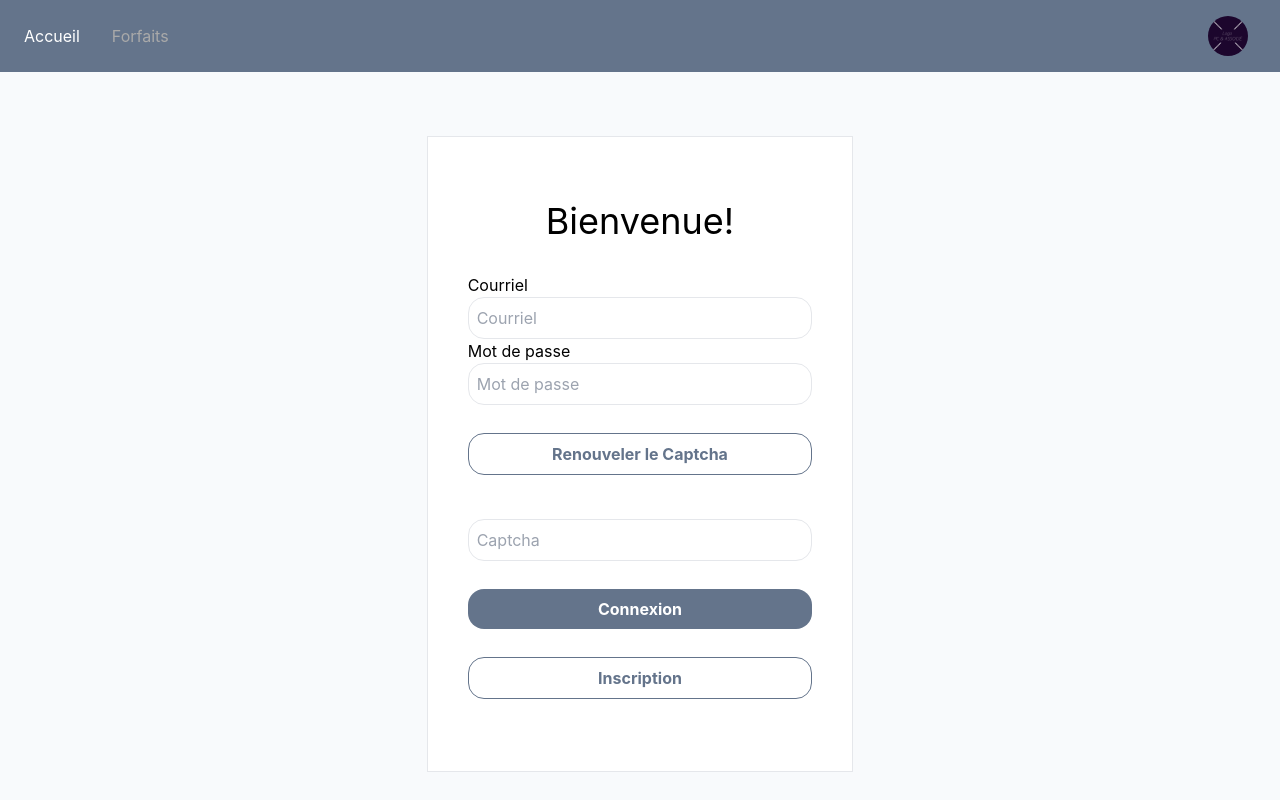
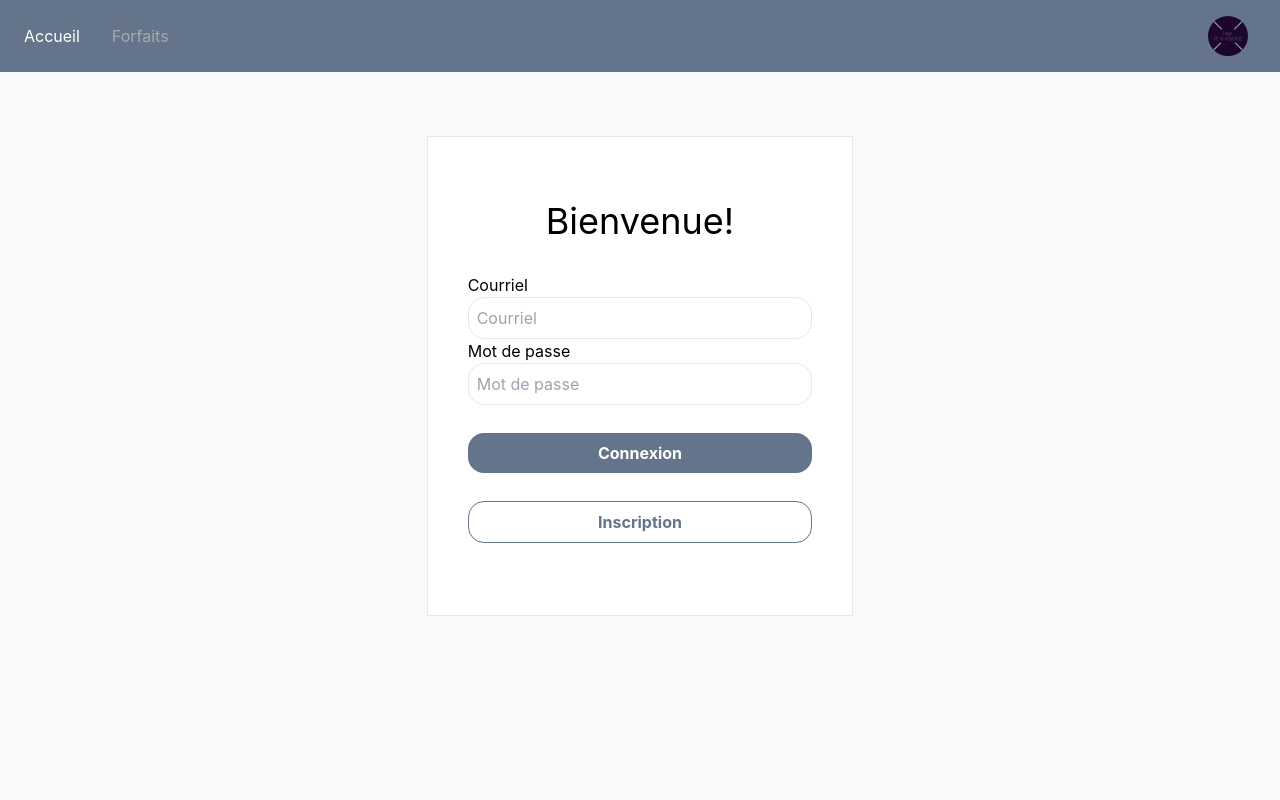
Before and after one commit to VincentDesj/H2023-PJ-FE-Web, a React (Create React App) app: page / in a window 1280 px wide. Built offline with nearby package versions, Linux system fonts and the light colour scheme; no server answers.

Commit message:
Update HomeScreen.js

```diff
--- a/src/screens/HomeScreen.js
+++ b/src/screens/HomeScreen.js
@@ -1,5 +1,5 @@
 import React from 'react';
-import { useState, useEffect } from 'react';
+import { useState } from 'react';
 import Axios from "axios";
 import { useNavigate } from "react-router-dom";
 
@@ -11,19 +11,11 @@ import { useNavigate } from "react-router-dom";
  */
 function HomeScreen(props) {
 
-    useEffect(() => {
-        getCaptcha();
-    }
-        , []);
-
     const navigate = useNavigate();
 
     const [username, setUsername] = useState("");
     const [password, setPassword] = useState("");
     const [msgErreur, setMessageErreur] = useState("");
-
-    const [imgCaptcha, setImgCaptcha] = useState();
-    const [captcha, setCaptcha] = useState();
 
     const goToProfil = () => { navigate("/profil"); }
     const goToInscription = () => { navigate("/inscription"); }
@@ -38,10 +30,6 @@ function HomeScreen(props) {
                     <input className="border rounded-2xl p-2" type="email" name="nom" onChange={(e) => { setUsername(e.target.value) }} placeholder='Courriel' required />
                     <label>Mot de passe</label>
                     <input className="border rounded-2xl p-2" type="password" name="motDePasse" onChange={(e) => { setPassword(e.target.value) }} placeholder='Mot de passe' required minLength="6" />
-
-                    <button className='bg-white border border-slate-500 hover:bg-gray-200 text-slate-500 font-bold py-2 px-4 rounded-2xl mt-7' onClick={() => { getCaptcha() }}>Renouveler le Captcha</button>
-                    <div className='py-2 px-4 mt-7' dangerouslySetInnerHTML={{ __html: imgCaptcha }}></div>
-                    <input className="border rounded-2xl p-2" type="text" name="captcha" onChange={(e) => { setCaptcha(e.target.value) }} placeholder='Captcha' required />
 
                     <input className='bg-slate-500 hover:bg-slate-700 text-white font-bold py-2 px-4 rounded-2xl mt-7' type='submit' value="Connexion" />
                     <button className='bg-white border border-slate-500 hover:bg-gray-200 text-slate-500 font-bold py-2 px-4 rounded-2xl mt-7' onClick={() => { goToInscription() }}>Inscription</button>
@@ -62,30 +50,16 @@ function HomeScreen(props) {
         e.preventDefault();
         Axios.post("https://pc-et-associe-node.herokuapp.com" + "/login", {
             courriel: username,
-            motDePasse: password,
-            captcha: captcha
+            motDePasse: password
         }).then((response) => {
             if (response.data.message) {
                 setMessageErreur(response.data.message);
-                getCaptcha();
             } else {
                 props.handleLogAndRole(true, response.data.role);
                 goToProfil();
             }
         });
     };
-
-    /**
-     * Retourne un CAPTCHA que l'utilisateur doit vérifier au moment de l'inscription.
-     */
-    function getCaptcha() {
-        Axios.get("https://pc-et-associe-node.herokuapp.com" + "/captcha", {
-        }).then((response) => {
-            if (response.data) {
-                setImgCaptcha(response.data);
-            }
-        });
-    }
 }
 
 
```
